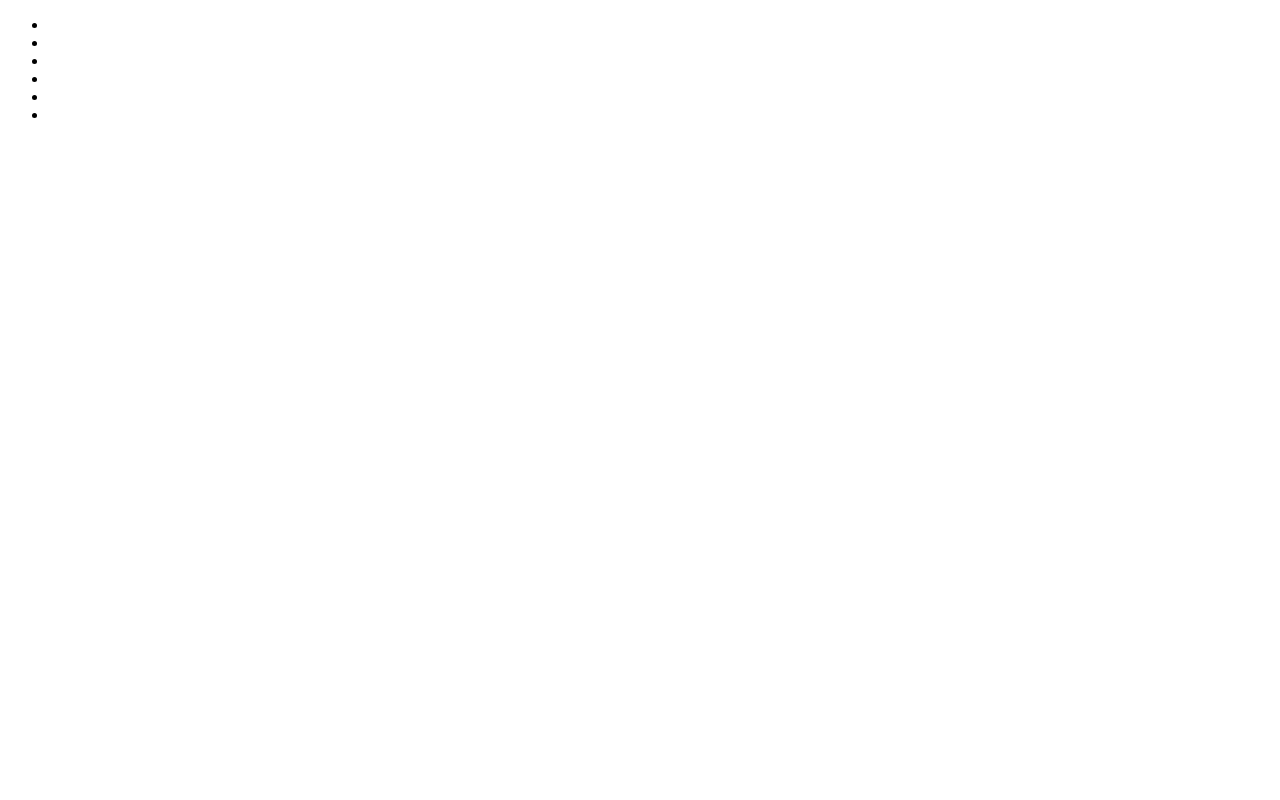
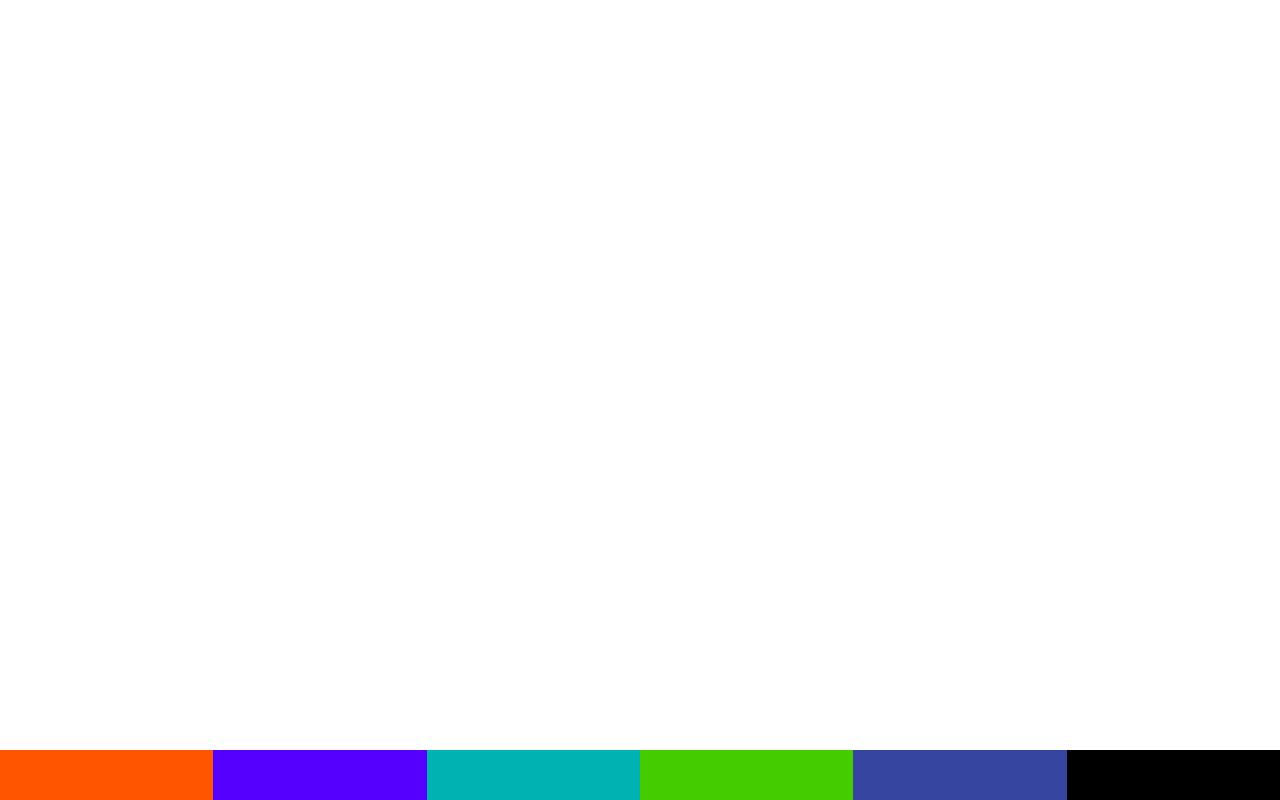
Before and after one commit to hanumancode/Image-Color-Picker-CSS3, a plain HTML site: page index.html in a window 1280 px wide. Drawn offline with Linux system fonts and the light colour scheme.

Commit message:
added ul li nth-child bg colors

```diff
--- a/index.html
+++ b/index.html
@@ -4,6 +4,7 @@
     <meta charset="UTF-8">
     <meta name="viewport" content="width=device-width, initial-scale=1.0">
     <meta http-equiv="X-UA-Compatible" content="ie=edge">
+    <link rel="stylesheet" href="style.css">
     <title>Image Color Picker with CSS3</title>
 </head>
 <body>
--- a/style.css
+++ b/style.css
@@ -18,3 +18,30 @@ ul {
     height: 50px;
     display: flex;
 }
+
+ul li {
+    position: relative;
+    list-style: none;
+    width: 20%;
+    height: 100%;
+}
+
+ul li:nth-child(1) {
+    background: #FF5500;
+}
+
+ul li:nth-child(2) {
+    background: #5500FF;
+}
+
+ul li:nth-child(3) {
+    background: #00B3B3;
+}
+
+ul li:nth-child(4) {
+    background: #44CC00;
+}
+
+ul li:nth-child(5) {
+    background: #3645A0;
+}
```
